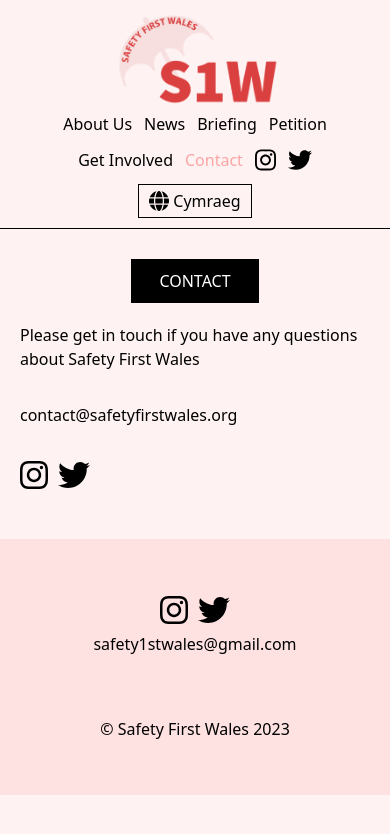
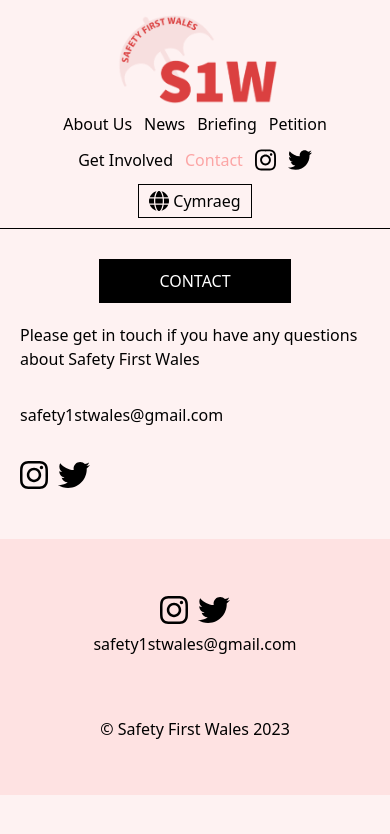
Before and after one commit to ehwus/sfw2, a React (Vite) app: page /contact in a window 390 px wide. Shown: the top 834 px of the page. Built offline with nearby package versions, Linux system fonts and the light colour scheme.

Commit message:
Contact page bilingual

```diff
--- a/src/pages/Contact.tsx
+++ b/src/pages/Contact.tsx
@@ -1,24 +1,35 @@
 import instagramLogo from "../assets/instagram.svg";
 import twitterLogo from "../assets/twitter.svg";
+import { useBilingualism } from "../hooks/useBilingalism";
 
 export function Contact() {
+  const { language } = useBilingualism();
+
   return (
     <section className="w-full flex flex-col lg:flex-row mb-7 mt-2.5">
-      <h3 className="bg-black py-2.5 whitespace-nowrap px-6 text-center text-white w-32 h-11 mx-auto mt-5 lg:m-10">
-        CONTACT
+      <h3 className="bg-black py-2.5 whitespace-nowrap px-6 text-center text-white w-48 h-11 mx-auto mt-5 lg:m-10">
+        {language === "English" ? "CONTACT" : "CYSYLLTWCH Â NI"}
       </h3>
       <aside className="lg:p-24 flex flex-col gap-8 m-5">
         <p>
-          Please get in touch if you have any questions about Safety First Wales
+          {language === "English"
+            ? "Please get in touch if you have any questions about Safety First Wales"
+            : "Cysylltwch os oes gennych unrhyw gwestiynau am Diogelwch yn Gyntaf Cymru."}
         </p>
-        <a href="mailto:contact@safetyfirstwales.org">
-          contact@safetyfirstwales.org
-        </a>
+        <a href="mailto:safety1stwales@gmail.com">safety1stwales@gmail.com</a>
         <div className="flex gap-2.5">
-          <a href="#">
+          <a
+            href="https://www.instagram.com/safety1stwales/"
+            target="_blank"
+            rel="noreferrer"
+          >
             <img src={instagramLogo} alt="Instagram logo" className="h-8" />
           </a>
-          <a href="#">
+          <a
+            href="https://www.instagram.com/safety1stwales/"
+            target="_blank"
+            rel="noreferrer"
+          >
             <img src={twitterLogo} alt="Twitter logo" className="h-8" />
           </a>
         </div>
```
